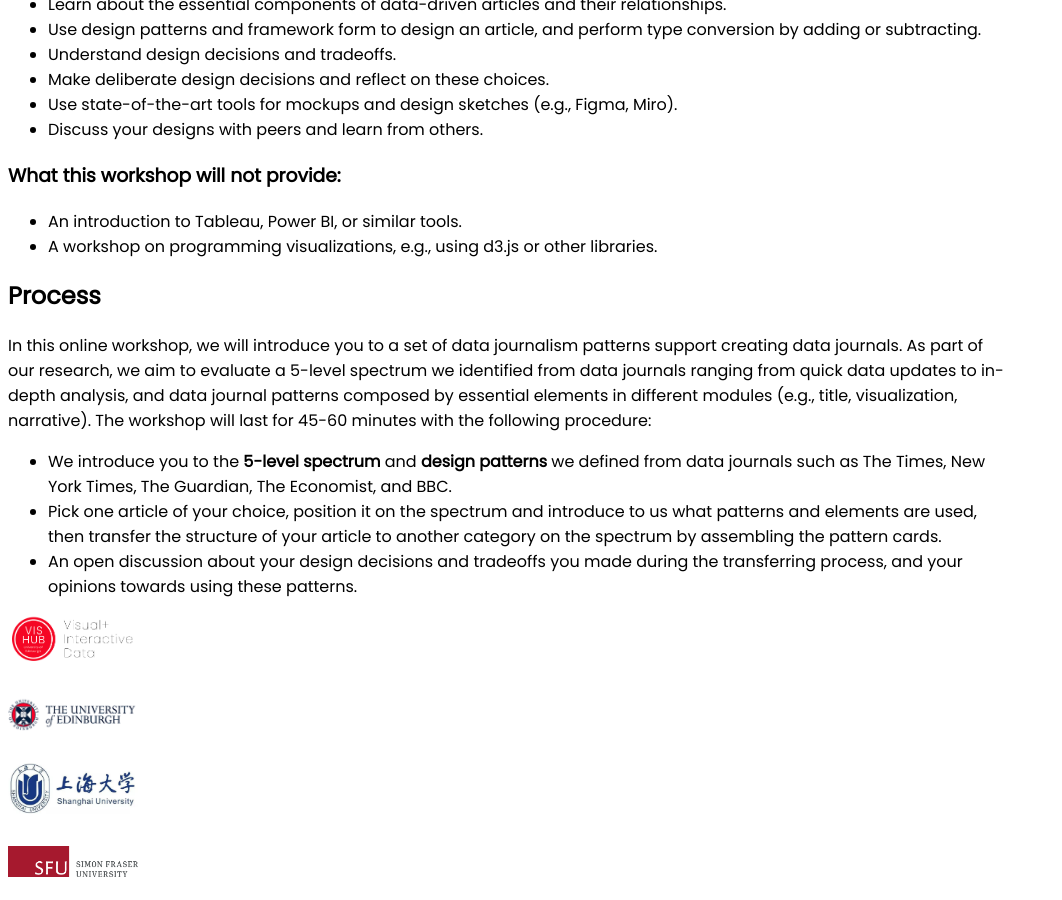
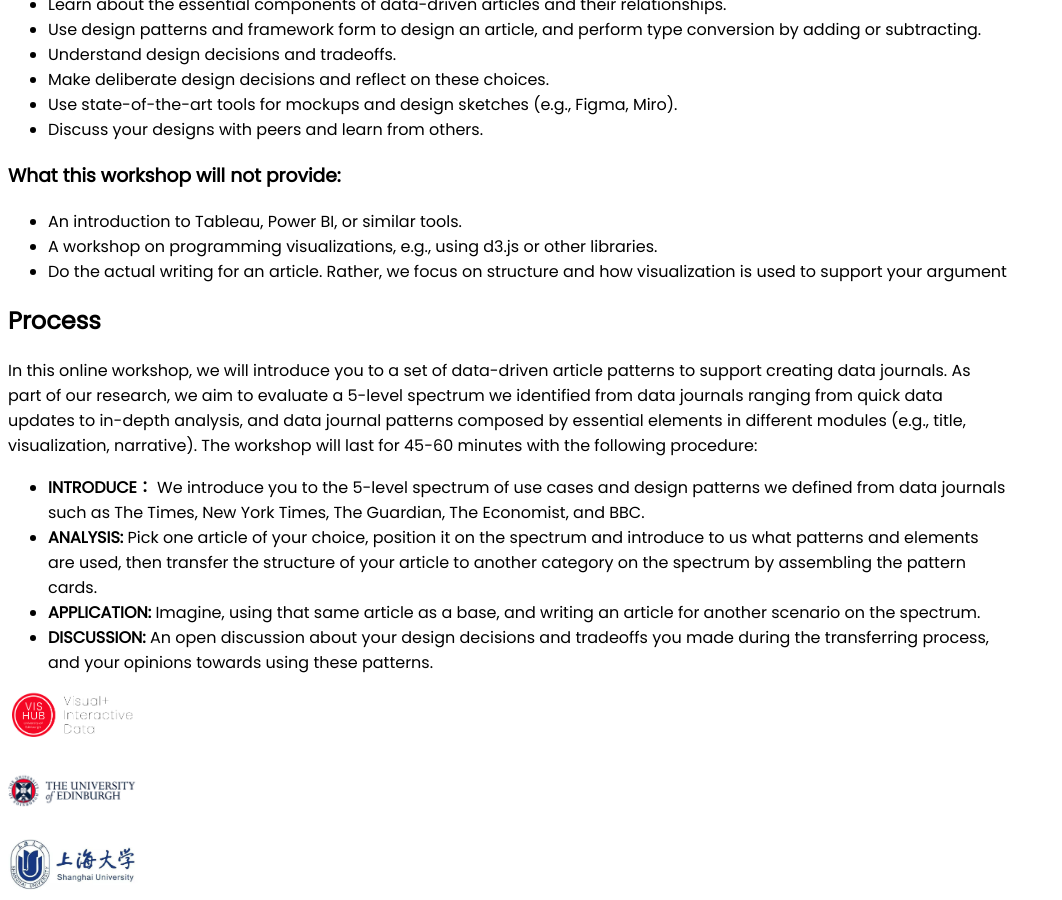
Before and after one commit to datadrivenarticle/datadrivenarticle, a Jekyll site: the page built from workshop.md, in a window 1280 px wide and 900 px high, scrolled down 1140 px. Shown: the whole window, without its empty margins (0-1062 px from the left). Built offline with Jekyll 4.4.1, drawn with Linux system fonts in a browser that asks for light colours; our own code applies the rules of GitHub Pages for plain Markdown files; a script that is not in the unit is left out.

Commit message:
Update workshop.md

```diff
--- a/workshop.md
+++ b/workshop.md
@@ -18,10 +18,12 @@ This workshop aims to help you with the design of a data-driven article using a
 ### What this workshop will not provide:
  * An introduction to Tableau, Power BI, or similar tools.
  * A workshop on programming visualizations, e.g., using d3.js or other libraries.
+ * Do the actual writing for an article. Rather, we focus on structure and how visualization is used to support your argument
 
 # Process
-In this online workshop, we will introduce you to a set of data journalism patterns support creating data journals. As part of our research, we aim to evaluate a 5-level spectrum we identified from data journals ranging from quick data updates to in-depth analysis, and data journal patterns composed by essential elements in different modules (e.g., title, visualization, narrative). The workshop will last for 45-60 minutes with the following procedure:
+In this online workshop, we will introduce you to a set of data-driven article patterns to support creating data journals. As part of our research, we aim to evaluate a 5-level spectrum we identified from data journals ranging from quick data updates to in-depth analysis, and data journal patterns composed by essential elements in different modules (e.g., title, visualization, narrative). The workshop will last for 45-60 minutes with the following procedure:
 
-  * We introduce you to the **5-level spectrum** and **design patterns** we defined from data journals such as The Times, New York Times, The Guardian, The Economist, and BBC.
-  * Pick one article of your choice, position it on the spectrum and introduce to us what patterns and elements are used, then transfer the structure of your article to another category on the spectrum by assembling the pattern cards.
-  * An open discussion about your design decisions and tradeoffs you made during the transferring process, and your opinions towards using these patterns.
+  * **INTRODUCE：** We introduce you to the 5-level spectrum of use cases and design patterns we defined from data journals such as The Times, New York Times, The Guardian, The Economist, and BBC.
+  * **ANALYSIS:** Pick one article of your choice, position it on the spectrum and introduce to us what patterns and elements are used, then transfer the structure of your article to another category on the spectrum by assembling the pattern cards.
+  * **APPLICATION:** Imagine, using that same article as a base, and writing an article for another scenario on the spectrum.
+  * **DISCUSSION:** An open discussion about your design decisions and tradeoffs you made during the transferring process, and your opinions towards using these patterns.
```
